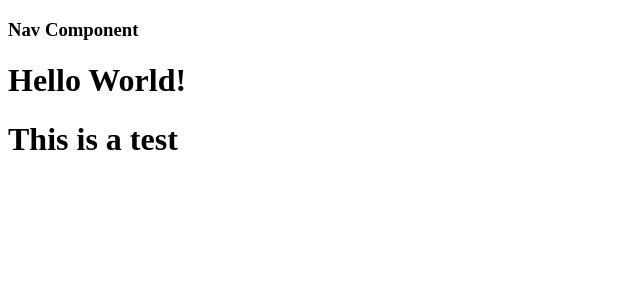
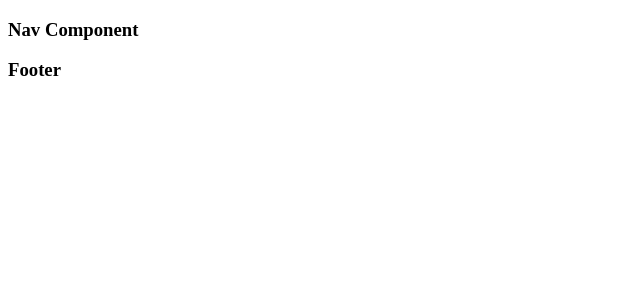
Before and after one commit to MichaelAbe/react-guitar-front, a React (Create React App) app: page / in a window 1280 px wide. Shown: the top 300 px of the page, without its empty margins (0-640 px from the left). Built offline with nearby package versions, Linux system fonts and the light colour scheme.

Commit message:
added inital switch

```diff
--- a/src/App.js
+++ b/src/App.js
@@ -1,8 +1,10 @@
 import react, { Component} from 'react'
 import { BrowserRouter as Router, Switch, Route} from 'react-router-dom'
+import Footer from './components/Footer';
 // import './App.css';
 import HelloWorld from './components/HelloWorld';
 import Nav from './components/Nav'
+
 
 class App extends Component {
 
@@ -10,10 +12,10 @@ class App extends Component {
     return (
       <Router>
         <Nav />
-      <div className="App">
-        <HelloWorld />
-        <h1>This is a test</h1>
-      </div>
+        <Switch>
+
+        </Switch>
+        <Footer />
       </Router>
     );
 
--- a/src/components/Footer.js
+++ b/src/components/Footer.js
@@ -0,0 +1,13 @@
+import React, { Component } from 'react'
+
+class Footer extends Component {
+    render() {
+        return (
+            <div>
+               <h3>Footer</h3>
+            </div>
+        )
+    }
+}
+
+export default Footer
```
